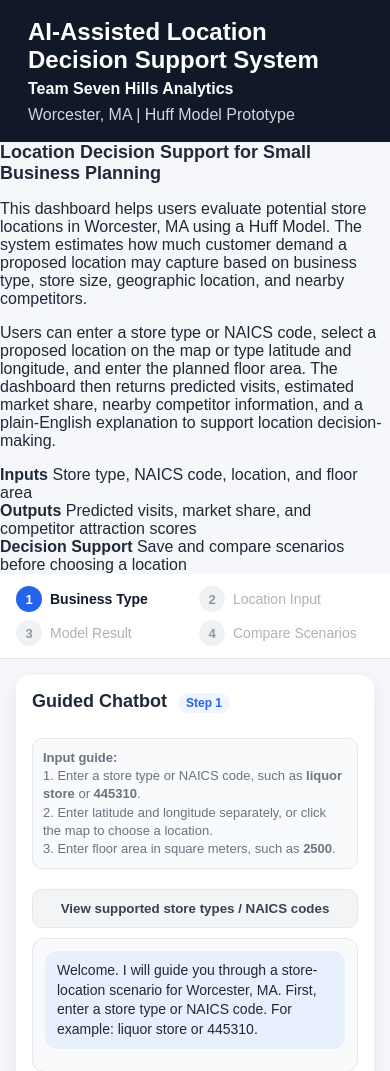
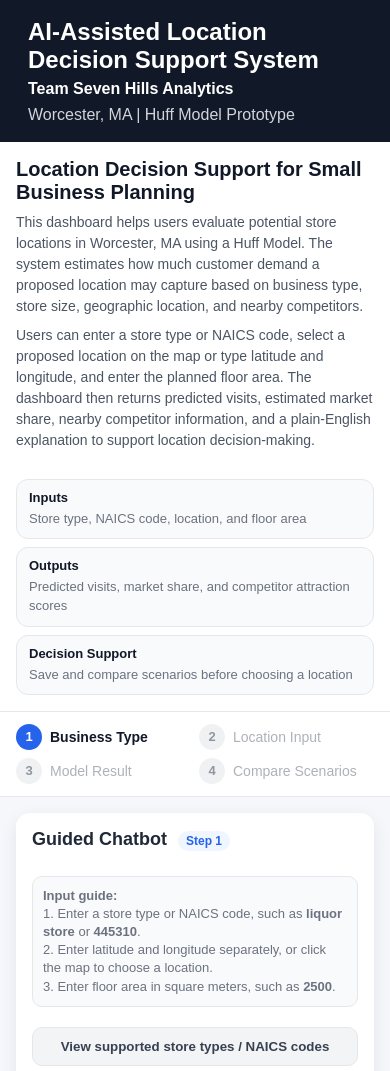
Before and after one commit to alsds-team4/alsds-team4-app, a Flask app: page / in a window 390 px wide. Shown: the top 1071 px of the page. Run offline with Flask 3, Linux system fonts and the light colour scheme.

Commit message:
Update styles.css
added landing page style

```diff
--- a/static/styles.css
+++ b/static/styles.css
@@ -616,6 +616,67 @@ th {
   background: #15803d;
 }
 
+
+
 .reset-scenario-btn:active {
   transform: translateY(1px);
 }
+
+
+
+
+.landing-description {
+  background: #ffffff;
+  border-bottom: 1px solid #e5e7eb;
+  padding: 18px 28px;
+  display: grid;
+  grid-template-columns: minmax(0, 1.6fr) minmax(320px, 1fr);
+  gap: 20px;
+  align-items: start;
+}
+
+.landing-text h2 {
+  margin: 0 0 8px 0;
+  font-size: 20px;
+  color: #111827;
+}
+
+.landing-text p {
+  margin: 0 0 8px 0;
+  color: #4b5563;
+  line-height: 1.5;
+  font-size: 14px;
+}
+
+.landing-cards {
+  display: grid;
+  grid-template-columns: 1fr;
+  gap: 8px;
+}
+
+.landing-card {
+  background: #f9fafb;
+  border: 1px solid #e5e7eb;
+  border-radius: 12px;
+  padding: 10px 12px;
+}
+
+.landing-card strong {
+  display: block;
+  color: #111827;
+  font-size: 13px;
+  margin-bottom: 4px;
+}
+
+.landing-card span {
+  color: #6b7280;
+  font-size: 13px;
+  line-height: 1.4;
+}
+
+@media (max-width: 900px) {
+  .landing-description {
+    grid-template-columns: 1fr;
+    padding: 16px;
+  }
+}
```
